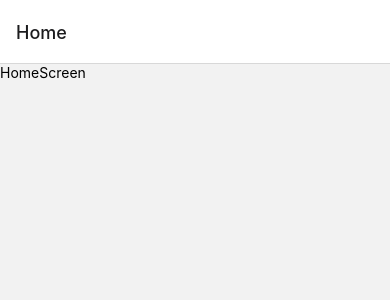
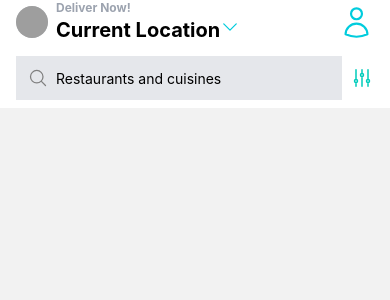
Before and after one commit to NoneWofie/deliveroo-clone-expo, a React Native app: screen /Home in a window 390 px wide. Shown: the top 300 px of the page. Built offline with nearby package versions, Linux system fonts and the light colour scheme; grey boxes are pictures that could not be loaded.

Commit message:
HomeScreen header down

```diff
--- a/package.json
+++ b/package.json
@@ -17,8 +17,10 @@
     "react": "18.1.0",
     "react-dom": "18.1.0",
     "react-native": "0.70.5",
+    "react-native-heroicons": "^3.2.0",
     "react-native-safe-area-context": "4.4.1",
     "react-native-screens": "~3.18.0",
+    "react-native-svg": "^13.7.0",
     "react-native-web": "~0.18.9"
   },
   "devDependencies": {
--- a/screens/HomeScreen.tsx
+++ b/screens/HomeScreen.tsx
@@ -1,10 +1,59 @@
-import { View, Text } from "react-native";
+import { useNavigation } from "@react-navigation/native";
+import { useLayoutEffect } from "react";
+import { View, Text, SafeAreaView, Image, TextInput } from "react-native";
+
+import {
+	UserIcon,
+	ChevronDownIcon,
+	MagnifyingGlassIcon,
+	AdjustmentsVerticalIcon,
+} from "react-native-heroicons/outline";
 
 const HomeScreen = () => {
+	const navigation = useNavigation();
+
+	useLayoutEffect(() => {
+		navigation.setOptions({
+			headerShown: false,
+		});
+	}, []);
 	return (
-		<View>
-			<Text>HomeScreen</Text>
-		</View>
+		<SafeAreaView className="bg-white">
+			{/* Header */}
+			<View className="flex-row pb-3 items-center mx-4 space-x-2 ">
+				<Image
+					source={{
+						uri: "https://links.papareact.com/wru",
+					}}
+					className="h-7 w-7 bg-gray-300 p-4 rounded-full"
+				/>
+
+				<View className="flex-1">
+					<Text className="font-bold text-gray-400 text-xs">
+						Deliver Now!
+					</Text>
+					<Text className="font-bold text-xl">
+						Current Location
+						<ChevronDownIcon size={20} color={"#00CCDD"} />
+					</Text>
+				</View>
+
+				<UserIcon size={35} color={"#00CCDD"} />
+			</View>
+
+			{/* Search */}
+			<View className="flex-row items-center space-x-2 pb-2 mx-4">
+				<View className="flex-row space-x-2 bg-gray-200 p-3 flex-1">
+					<MagnifyingGlassIcon color={"gray"} size={20} />
+					<TextInput
+						placeholder="Restaurants and cuisines"
+						keyboardType="default"
+					/>
+				</View>
+
+				<AdjustmentsVerticalIcon color={"#00CCBB"} />
+			</View>
+		</SafeAreaView>
 	);
 };
 
```
Also changed, not shown: 1 other file (tests, documents, lock files or other folders).
